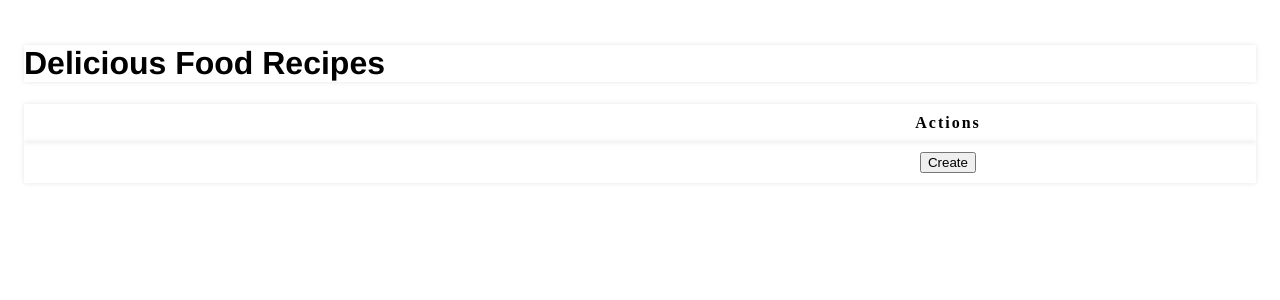
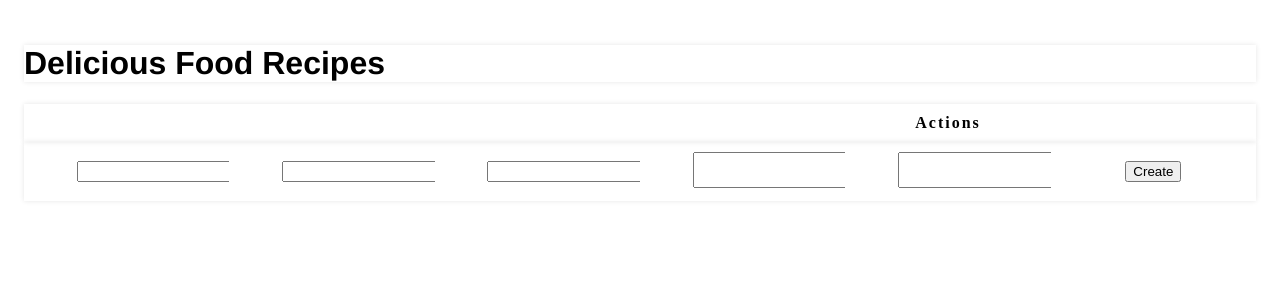
Before and after one commit to DevinaG007/recipe-tracking-app, a React (Create React App) app: page / in a window 1280 px wide. Shown: the top 300 px of the page. Built offline with nearby package versions, Linux system fonts and the light colour scheme.

Commit message:
added form for user to input recipe and related handler functions

```diff
--- a/src/RecipeCreate.js
+++ b/src/RecipeCreate.js
@@ -1,17 +1,86 @@
 import React, { useState } from "react";
 
-function RecipeCreate() {
-
+function RecipeCreate(props) {
+  const { createRecipe } = props;
+  const initialState = {
+    name: "",
+    cuisine: "",
+    photo: "",
+    ingredients: "",
+    preparation: "",
+  };
+  const [recipe, setRecipe] = useState({ ...initialState });
   // TODO: When the form is submitted, a new recipe should be created, and the form contents cleared.
   // TODO: Add the required input and textarea form elements.
   // TODO: Add the required submit and change handlers
+  const handleChange = ({ target }) =>
+    setRecipe({ ...recipe, [target.name]: target.value });
 
+  const handleSubmit = (event) => {
+    event.preventDefault();
+    createRecipe(recipe);
+    setRecipe({ ...initialState });
+  };
   return (
-    <form name="create">
+    <form name="create" onSubmit={handleSubmit}>
       <table>
         <tbody>
           <tr>
-            <td></td>
+            <td>
+              <label htmlFor="name">
+                <input
+                  id="name"
+                  type="text"
+                  name="name"
+                  onChange={handleChange}
+                  value={recipe.name}
+                />
+              </label>
+            </td>
+            <td>
+              <label htmlFor="cuisine">
+                <input
+                  id="cuisine"
+                  type="text"
+                  name="cuisine"
+                  onChange={handleChange}
+                  value={recipe.cuisine}
+                />
+              </label>
+            </td>
+            <td>
+              <label htmlFor="photo">
+                <input
+                  id="photo"
+                  type="url"
+                  name="photo"
+                  onChange={handleChange}
+                  value={recipe.photo}
+                />
+              </label>
+            </td>
+            <td>
+              <label htmlFor="ingredients">
+                <textarea
+                  id="ingredients"
+                  type="text"
+                  name="ingredients"
+                  onChange={handleChange}
+                  value={recipe.ingredients}
+                />
+              </label>
+            </td>
+            <td>
+              <label htmlFor="preparation">
+                <textarea
+                  id="preparation"
+                  type="text"
+                  name="preparation"
+                  onChange={handleChange}
+                  value={recipe.preparation}
+                />
+              </label>
+            </td>
             <td>
               <button type="submit">Create</button>
             </td>
```
